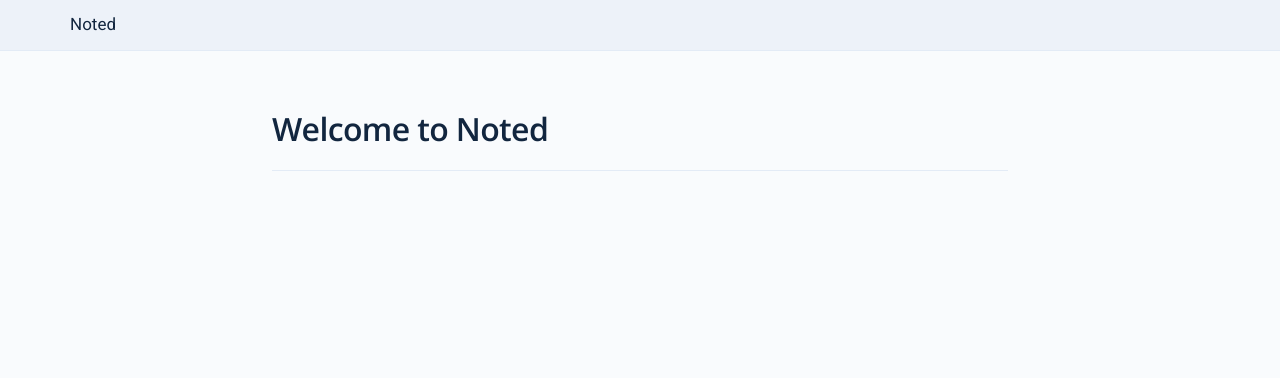
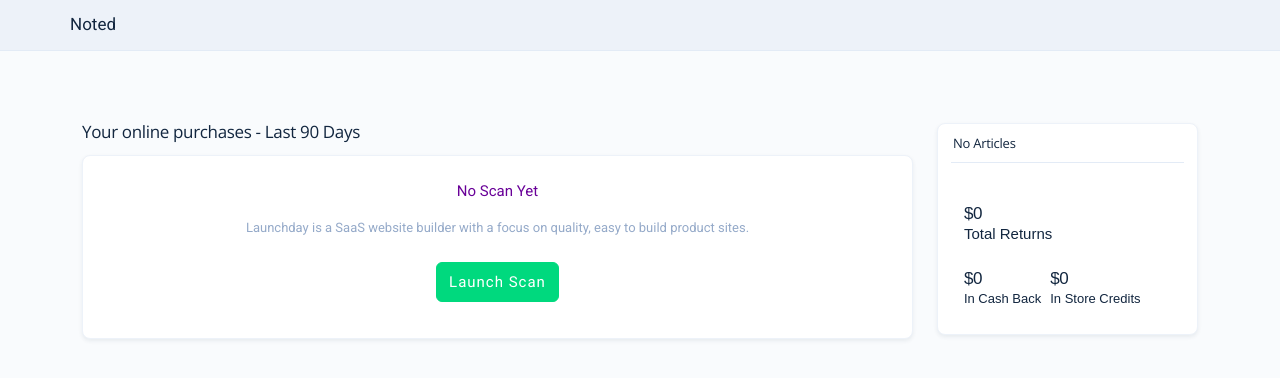
Before and after one commit to tajbsta/noted-react-app, a React (Create React App) app: page /dashboard in a window 1280 px wide. Before the commit this address led to /. Shown: the top 378 px of the page. Built offline with nearby package versions, Linux system fonts and the light colour scheme; a web font is replaced by a local one.

Commit message:
feat: initial dashboard conversion

```diff
--- a/package.json
+++ b/package.json
@@ -7,6 +7,7 @@
     "@testing-library/react": "^11.1.0",
     "@testing-library/user-event": "^12.1.10",
     "bootstrap": "^4.6.0",
+    "lodash": "^4.17.21",
     "node-sass": "4.14.1",
     "react": "^17.0.1",
     "react-bootstrap": "^1.4.3",
--- a/src/layouts/AppLayout.jsx
+++ b/src/layouts/AppLayout.jsx
@@ -1,4 +1,5 @@
-import React from 'react';
+/* eslint-disable react/prop-types */
+import React from "react";
 import Topnav from "../components/Navbar";
 
 const AppLayout = ({ children }) => {
--- /dev/null
+++ b/src/pages/Dashboard.jsx
@@ -0,0 +1,110 @@
+import React, { useState } from "react";
+import { isEmpty } from "lodash";
+
+function DashboardPage() {
+  // eslint-disable-next-line no-unused-vars
+  const [scans, setscans] = useState([]);
+
+  const renderEmptyScans = () => (
+    <>
+      <p
+        className="text-center"
+        style={{
+          color: "#690098",
+        }}
+      >
+        No Scan Yet
+      </p>
+      <p className="small text-muted mb-1 text-center">
+        Launchday is a SaaS website builder with a focus on quality, easy to
+        build product sites.
+      </p>
+      <div
+        className="mt-4"
+        style={{
+          display: "flex",
+          justifyContent: "center",
+        }}
+      >
+        <button
+          className="btn btn-md btn-success mb-3 display-3"
+          style={{ letterSpacing: 1 }}
+        >
+          <span>Launch Scan</span>
+        </button>
+      </div>
+    </>
+  );
+
+  return (
+    <div>
+      <div className="container mt-6">
+        <div
+          className="row"
+          style={{
+            minWidth: "85%",
+          }}
+        >
+          <div className="col-sm-9">
+            <h3>Your online purchases - Last 90 Days</h3>
+            <div className="card shadow-sm">
+              <div className="card-body">
+                {isEmpty(scans) ? renderEmptyScans() : <></>}
+              </div>
+            </div>
+          </div>
+          <div className="col-sm-3">
+            <div className="card shadow-sm">
+              <div className="p-0 ml-1 d-inline-flex align-center">
+                <h5
+                  className="card-title mb-0 p-3"
+                  style={{
+                    alignSelf: "center",
+                  }}
+                >
+                  No Articles
+                </h5>
+              </div>
+              <hr
+                className="mt-0"
+                style={{
+                  alignSelf: "center",
+                  width: "90%",
+                }}
+              />
+              <div
+                className="card-body"
+                style={{
+                  padding: "10%",
+                }}
+              >
+                <div className="container">
+                  <div className="row">
+                    <div className="col-sm-7">
+                      <div className="row card-text h3 mb-0">$0</div>
+                      <div className="row card-text">Total Returns</div>
+                    </div>
+                  </div>
+                  <div className="row mt-4">
+                    <div className="col-sm-5">
+                      <div className="row card-text h3 mb-0">$0</div>
+                      <div className="row card-text small">In Cash Back</div>
+                    </div>
+                    <div className="col-sm-7">
+                      <div className="row card-text h3 mb-0">$0</div>
+                      <div className="row card-text small">
+                        In Store Credits
+                      </div>
+                    </div>
+                  </div>
+                </div>
+              </div>
+            </div>
+          </div>
+        </div>
+      </div>
+    </div>
+  );
+}
+
+export default DashboardPage;
--- a/src/pages/RegisterPage.jsx
+++ b/src/pages/RegisterPage.jsx
@@ -1,5 +1,6 @@
+/* eslint-disable react/no-unescaped-entities */
 import React from "react";
-import { LogIn, Mail } from "react-feather";
+import { Mail } from "react-feather";
 import GoogleLogin from "react-google-login";
 import { Link } from "react-router-dom";
 
@@ -18,7 +19,7 @@ export default function RegisterPage() {
             <form className="mb-3">
               <GoogleLogin
                 clientId="658977310896-knrl3gka66fldh83dao2rhgbblmd4un9.apps.googleusercontent.com"
-                render={(renderProps) => (
+                render={() => (
                   <div
                     className="form-group"
                     style={{
@@ -96,7 +97,7 @@ export default function RegisterPage() {
               </div>
             </form>
             <h3>
-              Already a member?{" "}
+              Already a member?
               <Link
                 to="login"
                 className="text-success text-decoration-underline"
--- a/src/routes/AppRouteSwitcher.jsx
+++ b/src/routes/AppRouteSwitcher.jsx
@@ -1,16 +1,35 @@
-import React, { lazy } from 'react';
-import { Switch, Redirect, Route } from 'react-router-dom';
+import React, { lazy } from "react";
+import { Switch, Redirect, Route } from "react-router-dom";
+import AppLayout from "../layouts/AppLayout";
+import DashboardPage from "../pages/Dashboard";
 
-const LandingPage = lazy(() => import('../pages/LandingPage'));
-const RegisterPage = lazy(() => import('../pages/RegisterPage'));
+const LandingPage = lazy(() => import("../pages/LandingPage"));
+const RegisterPage = lazy(() => import("../pages/RegisterPage"));
 
 function AppRouteSwitcher() {
   return (
-    <Switch>
-      <Route path="/" exact render={(props) => <LandingPage {...props} />} />
-      <Route path="/join" exact render={(props) => <RegisterPage {...props} />} />
-      <Redirect to="/" />
-    </Switch>
+    <>
+      <AppLayout>
+        <Switch>
+          <Route
+            path="/"
+            exact
+            render={(props) => <LandingPage {...props} />}
+          />
+          <Route
+            path="/join"
+            exact
+            render={(props) => <RegisterPage {...props} />}
+          />
+          <Route
+            path="/dashboard"
+            exact
+            render={(props) => <DashboardPage {...props} />}
+          />
+          <Redirect to="/" />
+        </Switch>
+      </AppLayout>
+    </>
   );
 }
 
```
Also changed, not shown: .eslintrc.yml (added).
